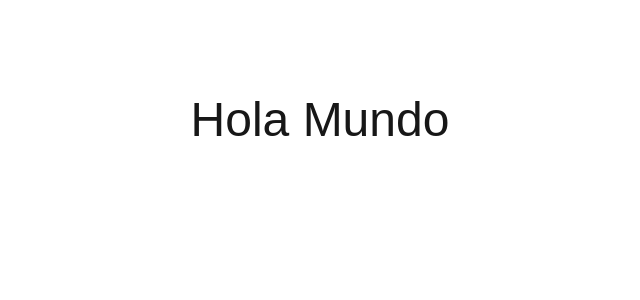
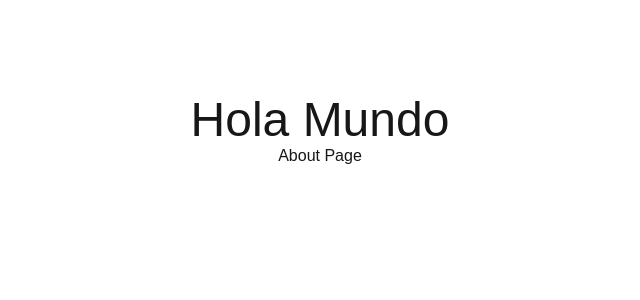
Before and after one commit to Next-Frameworks/01-first-steps, a Next.js app: page / in a window 1280 px wide. Shown: the top 300 px of the page, without its empty margins (320-960 px from the left). Built offline with nearby package versions, Linux system fonts and the light colour scheme.

Commit message:
Redireccion y textos iguales

```diff
--- a/src/app/(general)/about/page.tsx
+++ b/src/app/(general)/about/page.tsx
@@ -11,7 +11,7 @@
 export default function AboutPage() {
   return (
     <>
-      <span className="text-5xl">About Page</span>
+      <span className="text-7xl">About Page</span>
     </>
   );
 }
--- a/src/app/(general)/pricing/page.tsx
+++ b/src/app/(general)/pricing/page.tsx
@@ -11,7 +11,7 @@
 export default function PricingPage() {
   return (
     <>
-      <span className="text-5xl">Pricing Page</span>
+      <span className="text-7xl">Pricing Page</span>
     </>
   );
 }
--- a/src/app/page.tsx
+++ b/src/app/page.tsx
@@ -2,14 +2,20 @@
 // Se genera apartir del servidor por eso se muestra
 // aunque desactivemos javascript
 
+import Link from 'next/link';
+
 // Next es SEO friendly por los metadatas
 export default function HomePage() {
   return (
-    <main className="flex flex-col items-center p-24">
-      <span className="text-5xl">
+    <main className='flex flex-col items-center p-24'>
+
+      <span className='text-5xl'>
         Hola Mundo
         {/* { new Date().getTime() } */}
-        </span>
+      </span>
+
+      <Link href={'/about'}>About Page</Link>
+
     </main>
   );
 }
```
